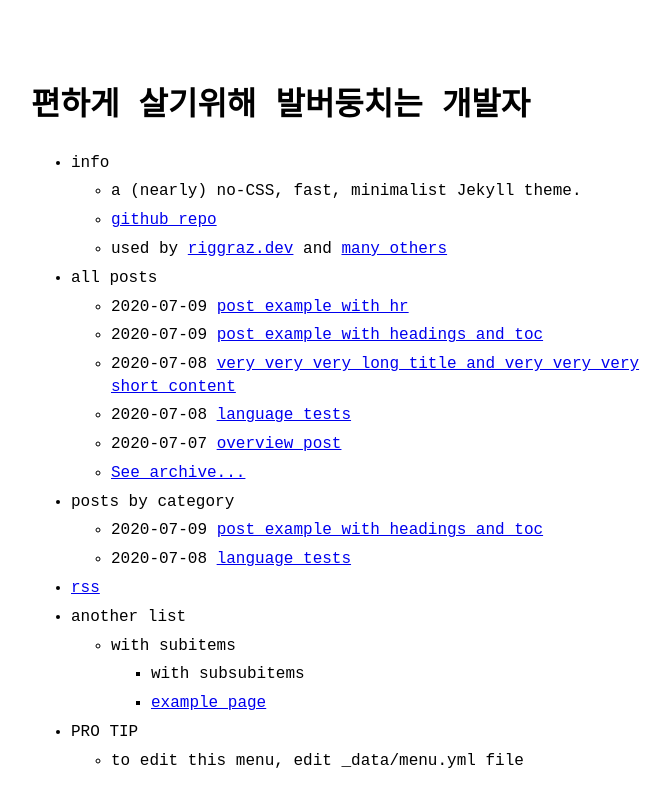
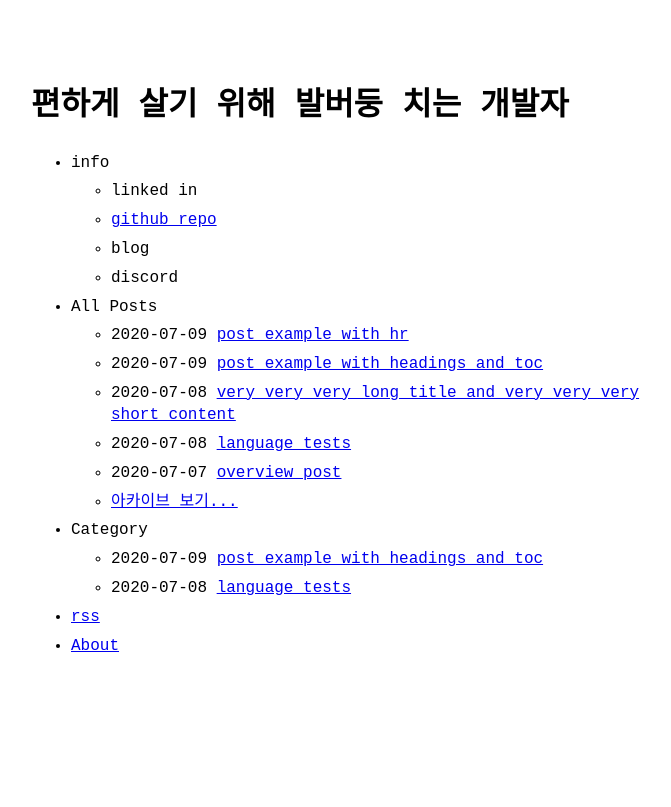
Before and after one commit to lewelw/kenzie.github.io, a Jekyll site: the page built from index.md, in a window 1280 px wide. Shown: the top 807 px of the page, without its empty margins (289-960 px from the left). Built offline with Jekyll 4.4.1, drawn with Linux system fonts in a browser that asks for light colours.

Commit message:
menu.yml change

```diff
--- a/_config.yml
+++ b/_config.yml
@@ -1,4 +1,4 @@
-title: "편하게 살기위해 발버둥치는 개발자" # name of the site
+title: "편하게 살기 위해 발버둥 치는 개발자" # name of the site
 author: Kenzie # name of site's author
 email: lewelw12@gmail.com # email of site's author
 url: https://lewelw.github.io # root address of the site
--- a/_data/menu.yml
+++ b/_data/menu.yml
@@ -4,35 +4,28 @@
 entries:
   - title: info
     entries:
-      - title: a (nearly) no-CSS, fast, minimalist Jekyll theme.
+      - title: linked in
       - title: github repo
-        url: https://github.com/riggraz/no-style-please
-      - title: "used by <a href='https://riggraz.dev'>riggraz.dev</a> and <a href='https://github.com/riggraz/no-style-please/network/dependents'>many others</a>"
+        url: https://github.com/lewelw
+      - title: "blog"
+      - title: "discord"
 
-  - title: all posts
+  - title: All Posts
     post_list:
       limit: 5
       show_more: true
-      show_more_text: See archive...
+      show_more_text: "아카이브 보기..."
       show_more_url: archive.html
 
-  - title: posts by category
+  - title: Category
     post_list:
       category: example2
       show_more: true
-      show_more_text: See more posts...
+      show_more_text: "포스트 더보기..."
       show_more_url: example2-archive.html
 
   - title: rss
     url: feed.xml
 
-  - title: another list
-    entries:
-      - title: with subitems
-        entries:
-          - title: with subsubitems
-          - title: example page
-            url: about
-  - title: PRO TIP
-    entries:
-      - title: to edit this menu, edit _data/menu.yml file
+  - title: About
+    url: about
```
Also changed, not shown: logo.png.
